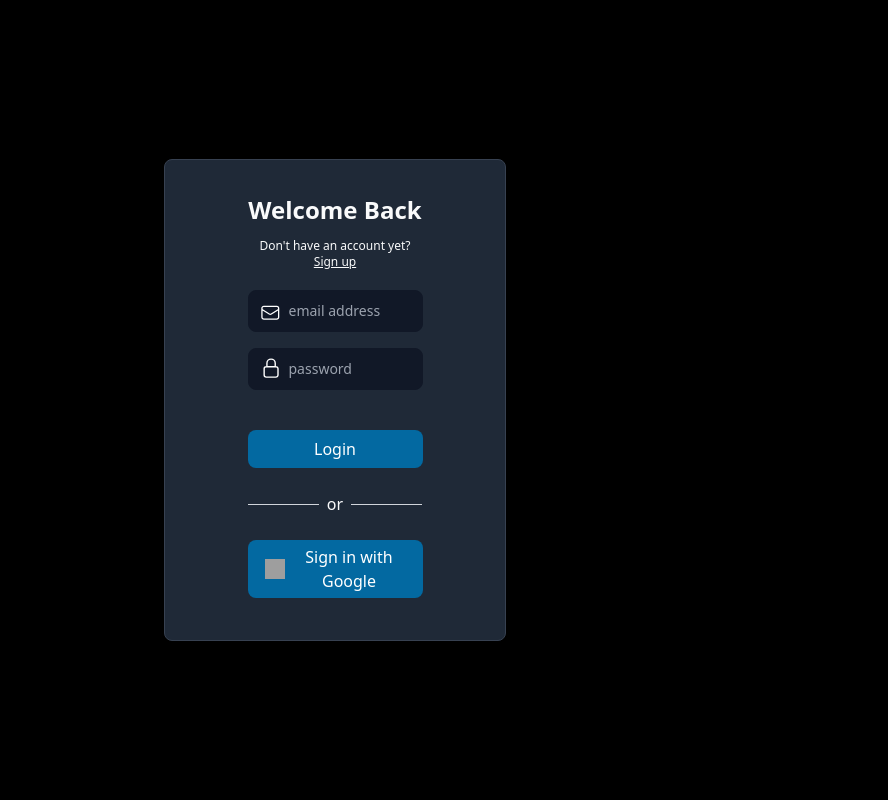
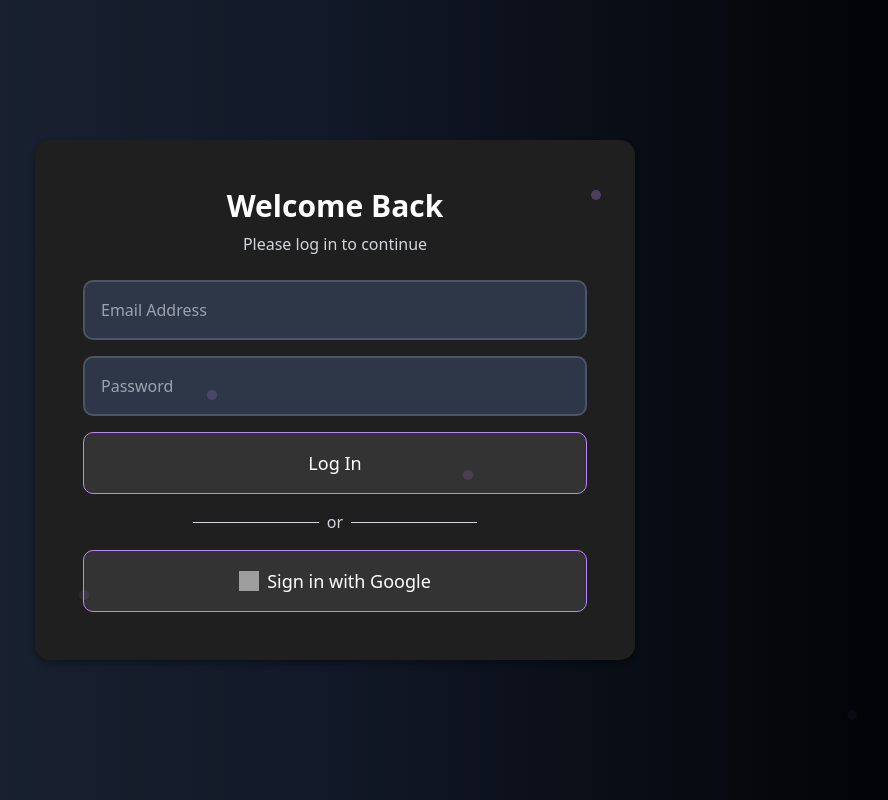
Before and after one commit to Abirami444/Feedback_form, a website: page index.html in a window 1280 px wide. Shown: the whole page, without its empty margins (305-1193 px from the left). Drawn offline with nearby package versions, Linux system fonts and the light colour scheme; grey boxes are pictures that could not be loaded.

Commit message:
Update index.html

```diff
--- a/index.html
+++ b/index.html
@@ -1,104 +1,186 @@
 <!doctype html>
-<html>
+<html lang="en">
+
 <head>
   <meta charset="utf-8">
   <meta name="viewport" content="width=device-width, initial-scale=1.0">
   <link href="https://cdn.jsdelivr.net/npm/tailwindcss@2.2.19/dist/tailwind.min.css" rel="stylesheet">
-  <script src="https://www.google.com/recaptcha/api.js" async defer></script>
   <script src="https://accounts.google.com/gsi/client" async defer></script>
   <style>
+    /* Tailwind Directives */
     @tailwind base;
     @tailwind components;
     @tailwind utilities;
 
-    /* Background animation for the login button */
-    @keyframes backgroundPulse {
-      0%, 100% {
-        background-color: #0284c7; /* light blue */
+    /* Dark background and glowing effect */
+    :root {
+      --primary-color: #bb86fc; /* Soft dark purple for hover effect */
+      --dark-bg: #121212; /* Dark background */
+      --button-bg: #333333; /* Dark button color */
+      --box-bg: #1f1f1f; /* Darker color for the center box */
+      --glow-color: rgba(187, 134, 252, 0.7); /* Glowing purple effect */
     }
+
+    /* Falling effect for elements */
+    @keyframes fall {
+      0% {
+        transform: translateY(-100px);
+        opacity: 0;
+      }
+
       50% {
-        background-color: #0369a1; /* darker blue */
+        transform: translateY(10px);
+        opacity: 0.5;
+      }
+
+      100% {
+        transform: translateY(0);
+        opacity: 1;
       }
     }
 
-    /* Apply animation to button */
-    .animated-login-btn {
-      animation: backgroundPulse 2s infinite;
+    /* Falling particle effect */
+    @keyframes particleFall {
+      0% {
+        transform: translateY(-100vh);
+        opacity: 1;
+      }
+
+      100% {
+        transform: translateY(100vh);
+        opacity: 0;
+      }
+    }
+
+    /* Apply falling effect to elements */
+    .falling {
+      animation: fall 1.5s ease-in-out forwards;
+    }
+
+    /* Apply particle fall animation */
+    .falling-particle {
+      position: absolute;
+      top: -10px;
+      width: 10px;
+      height: 10px;
+      background-color: rgba(187, 134, 252, 0.8); /* Glitter color */
+      border-radius: 50%;
+      animation: particleFall 4s linear infinite;
+    }
+
+    /* Button style with glowing effect */
+    .btn-glow {
+      background-color: var(--button-bg);
+      color: white;
+      border-radius: 10px;
+      padding: 1rem;
+      width: 100%;
+      border: 1px solid var(--primary-color);
+      transition: background-color 0.3s, transform 0.3s;
+    }
+
+    .btn-glow:hover {
+      background-color: var(--primary-color);
+      transform: scale(1.05);
+    }
+
+    .btn-glow:active {
+      transform: scale(1);
+    }
+
+    /* Glowing input effect */
+    .input-glow {
+      background-color: #2d3748;
+      border: 2px solid #4a5568;
+      color: white;
+      border-radius: 10px;
+      padding: 1rem;
+      width: 100%;
+      transition: border-color 0.3s, box-shadow 0.3s;
+    }
+
+    .input-glow:focus {
+      border-color: var(--primary-color);
+      box-shadow: 0 0 10px var(--glow-color);
+      outline: none;
+    }
+
+    /* General Dark Theme */
+    .dark-theme {
+      background-color: var(--dark-bg);
+      color: white;
+    }
+
+    /* Dark Center Box */
+    .center-box {
+      background-color: var(--box-bg);
+      border-radius: 15px;
+      box-shadow: 0 4px 6px rgba(0, 0, 0, 0.3);
+      position: relative;
+      padding: 3rem;
+      width: 90%;
+      max-width: 600px; /* Set max width for larger screens */
+      z-index: 1;
     }
   </style>
 </head>
-<body>
-  <div class="bg-black dark:bg-gray-800 h-screen overflow-hidden flex items-center justify-center">
-    <div class="py-10">
-      <div class="rounded-lg border border-gray-700 bg-gray-800 shadow shadow-md shadow-gray-50 dark:border-gray-500 flex-col flex h-full items-center">
-        <div class="flex w-9/12 h-full flex-col justify-center gap-4 p-6">
-          <div class="inline-block border-gray-200 px-2 py-2.5 sm:px-4">
-            <form class="flex flex-col gap-1 items-center justify-center pl-0 pb-2">
-              <h1 class="mb-0 text-gray-50 text-2xl font-bold dark:text-white">Welcome Back</h1>
-              <div class="min-w-[270px]">
-                <div class="mt-2 mb-5 text-center text-xs text-gray-50 dark:text-gray-200">
-                  Don't have an account yet?
-                  <a class="text-gray-50 text-xs underline hover:text-blue-600" href="/signup">Sign up</a>
+
+<body class="bg-gradient-to-r from-gray-800 via-gray-900 to-black min-h-screen flex items-center justify-center dark-theme">
+  <!-- Falling Particles on the page -->
+  <div class="absolute w-full h-full top-0 left-0 pointer-events-none z-10">
+    <!-- Multiple falling particles -->
+    <div class="falling-particle" style="left: 10%; animation-delay: 0s;"></div>
+    <div class="falling-particle" style="left: 20%; animation-delay: 1s;"></div>
+    <div class="falling-particle" style="left: 30%; animation-delay: 1.5s;"></div>
+    <div class="falling-particle" style="left: 40%; animation-delay: 2s;"></div>
+    <div class="falling-particle" style="left: 50%; animation-delay: 0.5s;"></div>
+    <div class="falling-particle" style="left: 60%; animation-delay: 1.8s;"></div>
+    <div class="falling-particle" style="left: 70%; animation-delay: 2.5s;"></div>
+    <div class="falling-particle" style="left: 80%; animation-delay: 3s;"></div>
+    <div class="falling-particle" style="left: 90%; animation-delay: 1.2s;"></div>
   </div>
 
-                <!-- Email Field with Icon -->
-                <div class="flex w-full rounded-lg mb-4">
-                  <div class="relative w-full max-w-sm">
-                        <span class="absolute inset-y-0 left-0 flex items-center pl-3">
-                            <svg xmlns="http://www.w3.org/2000/svg" fill="none" viewBox="0 0 28 20" stroke-width="1.5" stroke="white" class="h-6 w-6">
-                                <path stroke-linecap="round" stroke-linejoin="round" d="M21.75 6.75v10.5a2.25 2.25 0 0 1-2.25 2.25h-15a2.25 2.25 0 0 1-2.25-2.25V6.75m19.5 0A2.25 2.25 0 0 0 19.5 4.5h-15a2.25 2.25 0 0 0-2.25 2.25m19.5 0v.243a2.25 2.25 0 0 1-1.07 1.916l-7.5 4.615a2.25 2.25 0 0 1-2.36 0L3.32 8.91a2.25 2.25 0 0 1-1.07-1.916V6.75" />
-                            </svg>
-                        </span>
-                    <input class="block w-full pl-10 pr-4 py-2.5 border disabled:cursor-not-allowed disabled:opacity-50 bg-gray-900 border-gray-900 text-gray-50 focus:border-cyan-500 focus:ring-cyan-500 dark:border-gray-600 dark:bg-gray-700 dark:text-white dark:placeholder-white dark:focus:border-cyan-500 dark:focus:ring-cyan-500 p-2.5 text-sm rounded-lg"
-                           id="email" type="email" name="email" placeholder="email address" required="">
+  <!-- Center Box for the login form -->
+  <div class="center-box falling">
+    <div class="text-center mb-6">
+      <h1 class="text-white text-3xl font-bold">Welcome Back</h1>
+      <p class="text-gray-300 mt-2">Please log in to continue</p>
     </div>
+    <form class="space-y-4">
+      <!-- Email Field with Falling Animation -->
+      <div class="relative falling">
+        <input type="email" id="email" name="email" placeholder="Email Address" class="input-glow" required>
       </div>
 
-                <!-- Password Field with Icon -->
-                <div class="flex w-full rounded-lg">
-                  <div class="relative w-full max-w-sm">
-                    <span class="absolute inset-y-0 left-0 flex items-center pl-3">
-                        <svg xmlns="http://www.w3.org/2000/svg" fill="none" viewBox="0 0 26 26" stroke-width="1.5" stroke="white" class="h-6 w-6">
-                            <path stroke-linecap="round" stroke-linejoin="round" d="M16.5 10.5V6.75a4.5 4.5 0 1 0-9 0v3.75m-.75 11.25h10.5a2.25 2.25 0 0 0 2.25-2.25v-6.75a2.25 2.25 0 0 0-2.25-2.25H6.75a2.25 2.25 0 0 0-2.25 2.25v6.75a2.25 2.25 0 0 0 2.25 2.25Z" />
-                        </svg>
-                    </span>
-                    <input class="block w-full pl-10 pr-4 py-2.5 border disabled:cursor-not-allowed disabled:opacity-50 bg-gray-900 border-gray-900 text-gray-50 focus:border-cyan-500 focus:ring-cyan-500 dark:border-gray-600 dark:bg-gray-700 dark:text-white dark:placeholder-white dark:focus:border-cyan-500 dark:focus:ring-cyan-500 p-2.5 text-sm rounded-lg"
-                           id="password" type="password" name="password" placeholder="password" required="">
-                  </div>
+      <!-- Password Field with Falling Animation -->
+      <div class="relative falling">
+        <input type="password" id="password" name="password" placeholder="Password" class="input-glow" required>
       </div>
 
-                <br>
-                <div class="g-recaptcha" data-sitekey="6LegwHYqAAAAAInkzklpRSA3G_kEEYQwEMlXJTl_"></div>
-                <div class="flex flex-col gap-2 mt-4">
-                  <button type="submit"
-                          class="border transition-colors focus:ring-2 p-0.5 disabled:cursor-not-allowed border-transparent bg-sky-600 animated-login-btn active:bg-blue-700 text-white disabled:bg-gray-300 disabled:text-gray-700 rounded-lg">
-                    <span class="flex items-center justify-center gap-1 font-medium py-1 px-2.5 text-base false">
-                      Login
-                    </span>
+      <!-- Submit Button with Falling Animation and Glowing Effect -->
+      <div class="falling">
+        <button type="submit" class="btn-glow py-3 text-lg">
+          Log In
         </button>
+      </div>
 
-                  <!-- Horizontal Line -->
-                  <div class="flex items-center my-4">
-                    <hr class="w-full border-gray-300">
-                    <span class="px-2 text-gray-50 dark:text-gray-200">or</span>
-                    <hr class="w-full border-gray-300">
+      <!-- Horizontal line for Google Sign-in -->
+      <div class="my-6 flex items-center justify-center">
+        <hr class="w-1/4 border-gray-300">
+        <span class="px-2 text-gray-300">or</span>
+        <hr class="w-1/4 border-gray-300">
       </div>
 
       <!-- Sign in with Google Button -->
-                  <button type="button"  onclick="handleGoogleSignIn()"
-        class="border transition-colors focus:ring-2 p-0.5 disabled:cursor-not-allowed border-transparent bg-sky-600 animated-login-btn active:bg-blue-700 text-white disabled:bg-gray-300 disabled:text-gray-700 rounded-lg flex items-center justify-center gap-2 py-1 px-4">
-  <img src="https://www.svgrepo.com/show/355037/google.svg" alt="Google Icon" class="h-5 w-5">
+      <div class="falling">
+        <button type="button" onclick="handleGoogleSignIn()" class="btn-glow py-3 flex items-center justify-center text-lg">
+          <img src="https://www.svgrepo.com/show/355037/google.svg" alt="Google Icon" class="h-5 w-5 mr-2">
           <span>Sign in with Google</span>
         </button>
-
-                </div>
       </div>
     </form>
   </div>
-        </div>
-      </div>
-    </div>
-  </div>
+
   <script>
     // Function to initialize and handle Google Sign-In
     function handleGoogleSignIn() {
@@ -145,7 +227,6 @@
       }
     }
   </script>
+</body>
 
-
-</body>
 </html>
```
Lines whose indentation alone changed are shown as unchanged.
